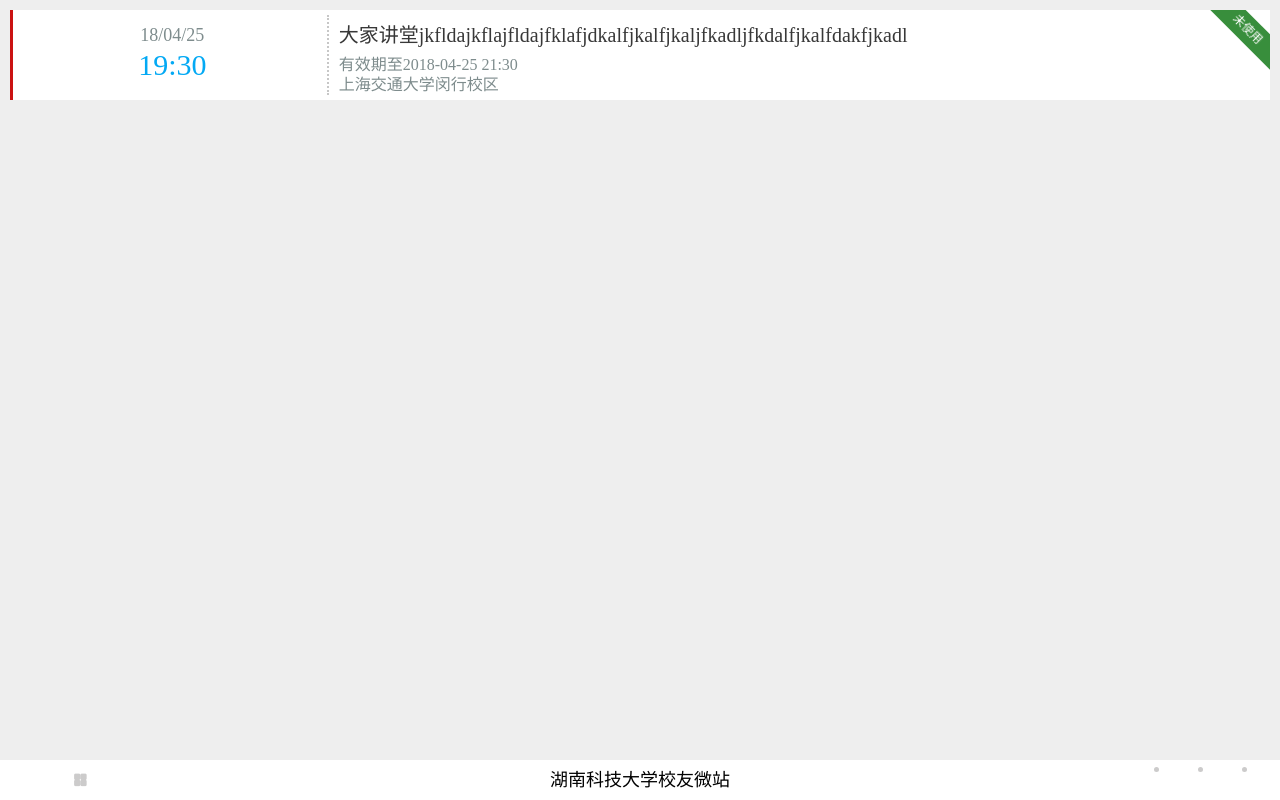
After one commit to CJWbiu/xyh, a PHP site: page /ticket_list.php in a window 1280 px wide. The commit adds this page. Run offline with PHP 8.4, Linux system fonts and the light colour scheme.

Commit message:
ticket-list页面样式

```diff
--- /dev/null
+++ b/css/common/footer.css
@@ -0,0 +1,113 @@
+.icon {
+    font-family: "iconfont" !important;
+    font-size: 16px;
+    font-weight: bolder;
+}
+footer {
+    width: 100%;
+    position: fixed;
+    bottom: 0;
+    left: 0;
+    display: grid;
+    grid-template-columns: 1fr 6fr 1fr;
+    grid-auto-rows: 40px;
+    line-height: 40px;
+    background: #fff;
+}
+footer .icon {
+    font-weight: bolder;
+    margin-right: 10px;
+}
+footer .home {
+    position: relative;
+
+
+}
+footer .home .icon-list{
+    display: block;
+    margin-right: 0;
+    font-size: 18px;
+    color: #cccbcb;
+}
+footer .home > ul {
+    display: none;
+    position: absolute;
+    left: 0;
+    bottom: 40px;
+    width: 100%;
+    background: #fff;
+    border: 1px solid #d0d0d0;
+
+}
+footer .home > ul.show {
+    display: block;
+}
+footer .home > ul li:first-child {
+    border-bottom: 1px solid #d0d0d0;
+}
+footer .home > ul li a {
+    display: block;
+    height: 40px;
+    line-height: 40px;
+    text-align: center;
+    font-size: 18px;
+}
+footer > div {
+    padding: 6px 8px;
+    text-align: center;
+    line-height: 28px;
+}
+footer > div.add-act > a {
+    color: #0c7fe2;
+    font-size: 18px;
+}
+footer .more {
+    position: relative;
+}
+footer .more .btn {
+    display: flex;
+    justify-content: space-around;
+    width: 100%;
+    height: 100%;
+    line-height: inherit;
+    border: none;
+    background: #fff;
+    outline: none;
+}
+footer .more .btn .spot {
+    display: block;
+    width: 5px;
+    height: 5px;
+    border-radius: 50%;
+    background: #cccbcb;
+}
+footer .more .other {
+    display: none;
+    width: 100px;
+    position: absolute;
+    bottom: 42px;
+    right: 5px;
+    background: #fff;
+    border: 1px solid #ccc;
+}
+footer .more .other.show {
+    display: block;
+}
+footer .more .other > li {
+    width: 100%;
+    height: 40px;
+    line-height: 40px;
+    text-align: left;
+    padding: 5px;
+    box-sizing: border-box;
+    border-bottom: 1px solid #ccc;
+}
+footer .more .other > li:last-child {
+    border: none;
+}
+footer .more .other > li a {
+    display: block;
+    height: 100%;
+    line-height: 30px;
+    font-size: 14px;
+}
--- /dev/null
+++ b/css/ticket_list.css
@@ -0,0 +1,88 @@
+@import url("./common/footer.css");
+
+body, html {
+    background: #eee;
+}
+* {
+    box-sizing: border-box !important;
+}
+
+.ticket-wrapper {
+    width: 100%;
+    padding: 10px 10px 40px 10px;
+}
+.ticket-wrapper li {
+    width: 100%;
+    border-left: 3px solid #ca1212;
+    background: #fff;
+    position: relative;
+    overflow: hidden;
+}
+.ticket-wrapper .ticket {
+    width: 100%;
+    display: flex;
+    flex-flow: row nowrap;
+    padding: 5px;
+}
+.ticket .left {
+    flex: 1;
+    border-right: 2px dotted #c7c7c7;
+    display: grid;
+    grid-template-columns: 1fr;
+    grid-auto-rows: 20px;
+}
+.left .time {
+    grid-row-start: 2;
+    grid-row-end: 5;
+    text-align: center;
+    font-size: 30px;
+    color: #03a9f4;
+    line-height: 60px;
+}
+.left .day {
+    line-height: 40px;
+    text-align: center;
+    font-size: 18px;
+}
+.ticket .right {
+    flex: 3;
+    display: grid;
+    grid-template-columns: 1fr;
+    grid-auto-rows: 20px;
+    padding-left: 10px;
+}
+.ticket .right h3 {
+    white-space: nowrap;
+    overflow: hidden;
+    text-overflow: ellipsis;
+    grid-row-start: 1;
+    grid-row-end: 3;
+    font-size: 20px;
+    line-height: 40px;
+    color: #383838;
+}
+.ticket .right > p {
+    line-height: 20px;
+}
+.flag {
+    position: absolute;
+    top: 7px;
+    right: -36px;
+    color: #fff;
+    background: #388E3C;
+    display: block;
+    width: 117px;
+    height: 25px;
+    text-align: center;
+    line-height: 25px;
+    font-size: 12px;
+    transform: rotate(45deg);
+}
+.flag.disabled {
+    color:#b5b5b5;
+}
+
+
+footer .add-act > a {
+    color: #000 !important;
+}
--- a/js/activity.js
+++ b/js/activity.js
@@ -165,14 +165,14 @@ $(function() {
             let isEnded = (!isEnd(item)) ? '' : 'end';
             let endMsg = (!isEnd(item)) ? '报名中' : '报名截止';
 
-            let attend = `<a href="/attend_activity.php?title=${item.title}">报名</a>`;
+            let attend = `<a href="attend_activity.php?title=${item.title}">报名</a>`;
             let nattend = `报名截止`;
             let attendMsg = (!isEnd(item)) ? attend : nattend;
 
             let option_tpl = `
             <div class="option-wrapper">
                 <h3>
-                    <a href="/activity_detail.php?activity_id=${item.l_id}">
+                    <a href="activity_detail.php?activity_id=${item.id}">
                         <span class="${isEnded}">【${endMsg}】</span>${item.l_title}
                     </a>
                 </h3>
@@ -184,7 +184,7 @@ $(function() {
                         <p>时间： ${item.l_start}</p>
                         <p>地点： ${item.l_place}</p>
                         <p>人数： ${item.l_number}
-                            <!-- <span class="exist" v-if="detailInfo.exist>0">(已有{{detailInfo.exist}}人参加)</span> -->
+                        <-- <span class="exist">(已有{{item.exist}}人参加)</span> -->
                         </p>
                     </div>
                 </div>
--- a/js/add_activity.js
+++ b/js/add_activity.js
@@ -52,7 +52,7 @@ $(function() {
                         data = JSON.parse(data);
                         console.log(data);
                         if(data.errcode === 0) {
-                            window.location.href = 'activity_detail.php?id=' + data.l_id;
+                            window.location.href = 'activity_detail.php?activity_id=' + data.id;
                         }
                     },
                     error: function(xht) {
--- /dev/null
+++ b/js/ticket_list.js
@@ -0,0 +1,14 @@
+$(function() {
+
+    initEvent();
+
+    function initEvent() {
+        $('.btn').click(function() {
+            $(this).next().toggleClass('show');
+        });
+
+        $('.icon-list').click(function () {
+            $(this).next().toggleClass('show');
+        });
+    }
+})
--- /dev/null
+++ b/ticket_list.php
@@ -0,0 +1,58 @@
+<!DOCTYPE html>
+<html lang="en">
+<head>
+    <meta charset="UTF-8">
+    <meta name="viewport" content="width=device-width, initial-scale=1.0, maximum-scale=1.0, minimum-scale=1.0, user-scalable=no">
+    <meta http-equiv="X-UA-Compatible" content="ie=edge">
+    <link rel="stylesheet" href="./css/reset.css">
+    <link rel="stylesheet" href="./assert/awesome/iconfont.css">
+    <link rel="stylesheet" href="./css/ticket_list.css">
+    <title>我的电子票</title>
+</head>
+<body>
+<ul class="ticket-wrapper">
+    <li>
+        <a class="ticket" href="ticket.php">
+            <div class="left">
+                <p class="day">18/04/25</p>
+                <p class="time">19:30</p>
+            </div>
+            <div class="right">
+                <h3>大家讲堂jkfldajkflajfldajfklafjdkalfjkalfjkaljfkadljfkdalfjkalfdakfjkadl </h3>
+                <p>有效期至2018-04-25 21:30</p>
+                <p>上海交通大学闵行校区</p>
+            </div>
+        </a>
+        <span class="flag">未使用</span>
+    </li>
+</ul>
+
+<footer>
+    <div class="home">
+        <span class="icon icon-list"></span>
+        <ul>
+            <li><a href="#"><span class="icon icon-home"></span></a></li>
+            <li><a href="javascript:;"><span class="icon icon-aui-icon-back"></span></a></li>
+        </ul>
+    </div>
+    <div class="add-act">
+        <a href="javascript:;">湖南科技大学校友微站</a>
+    </div>
+    <div class="more">
+        <button class="btn">
+            <span class="spot"></span>
+            <span class="spot"></span>
+            <span class="spot"></span>
+        </button>
+        <ul class="other">
+            <li><a href="#"><span class="icon icon-circles" style="color: rgb(202, 138, 84);"></span>圈子</a></li>
+            <li><a href="#"><span class="icon icon-group" style="margin-right: 5px; color: rgb(56, 86, 195);"></span> 个人信息</a></li>
+            <li><a href="#"><span class="icon icon-activityfill" style="color: rgb(106, 219, 224);"></span>活动</a></li>
+            <li><a href="javascript:;"><span class="icon icon-refresh" style="color: rgb(17, 146, 51);"></span> 刷新</a></li>
+        </ul>
+    </div>
+</footer>
+<script src="./js/jquery.js"></script>
+<script src="./js/ticket_list.js"></script>
+</body>
+</html>
--- a/verification.php
+++ b/verification.php
@@ -126,7 +126,7 @@ if(isset($_POST['action'])) {
             //获取新增的ID
             $_id=_insert_id();
             _close();
-            echo '{"errcode":0,"l_id":'.$_id.'}';
+            echo '{"errcode":0,"id":'.$_id.'}';
         }else{
             _close();
             echo '{"errcode":1,"errmsg":"数据库写入失败"}';
```
Also changed, not shown: activity_detail.php (+87 -1 lines), css/activity.css (+2 -109 lines), css/activity_detail.css (added, +96 -0 lines), js/activity_detail.js (added, +14 -0 lines).
